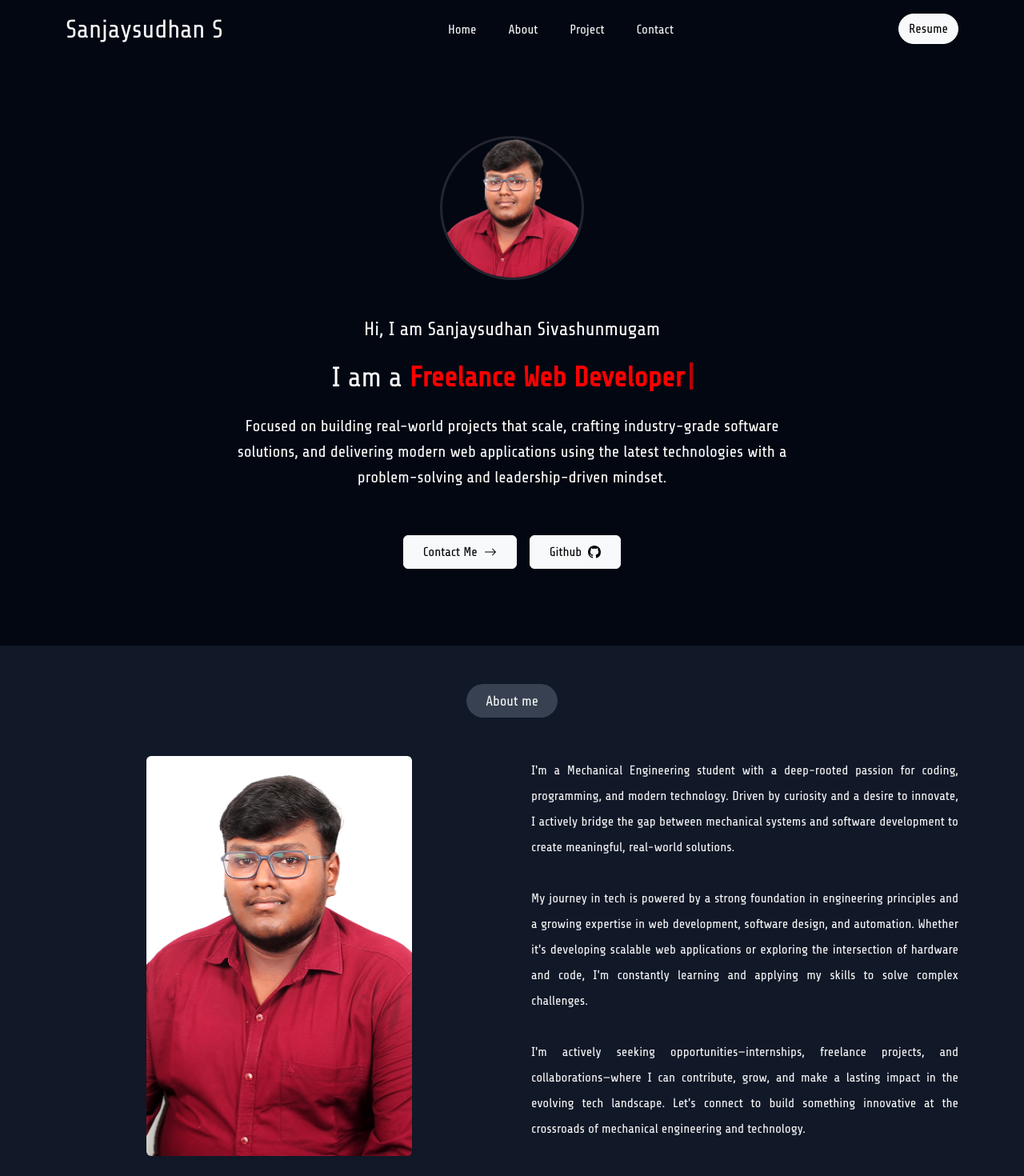
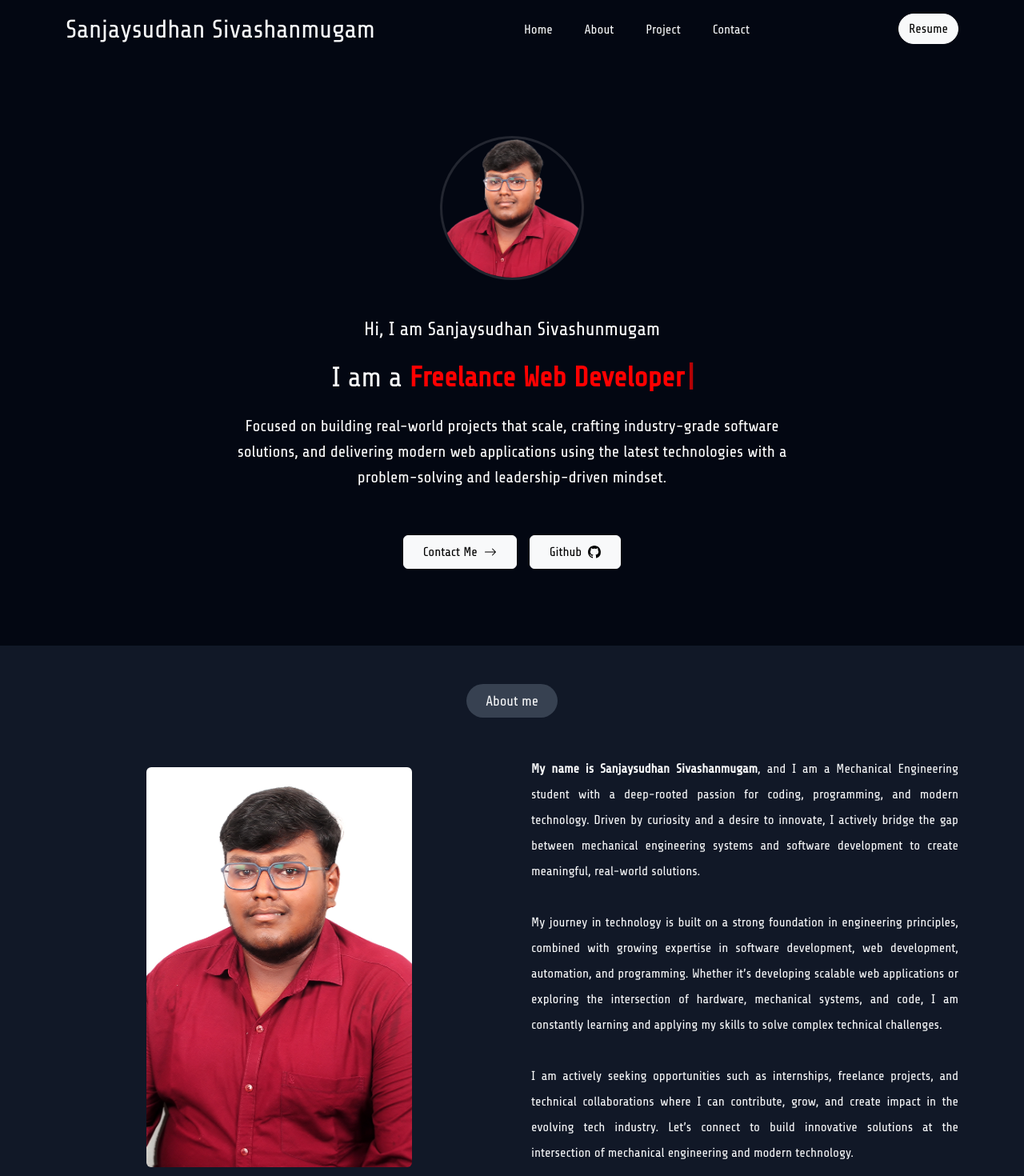
Before and after one commit to SanjaysudhanSivashunmugam/Portfolio3.0, a React (Vite) app: page / in a window 1280 px wide. Shown: the top 1470 px of the page at 80% size. Built offline with nearby package versions, Linux system fonts and the light colour scheme; the HTML template or start-up script is replaced by a standard one.

Commit message:
Done SEO Stuffs

```diff
--- a/index.html
+++ b/index.html
@@ -5,7 +5,7 @@
   <meta charset="UTF-8" />
   <link rel="icon" type="image/svg+xml" href="/vite.svg" />
   <meta name="viewport" content="width=device-width, initial-scale=1.0" />
-  <title>Sanjaysudhan - Portfoilo</title>
+  <title>Sanjaysudhan Sivashanmugam | Aspiring Software Developer</title>
   <link rel="shortcut icon" href="./src/assets/favicon.png" type="image/x-icon">
   <link rel="preconnect" href="https://fonts.googleapis.com">
   <link rel="preconnect" href="https://fonts.gstatic.com" crossorigin>
--- a/src/components/About.jsx
+++ b/src/components/About.jsx
@@ -6,10 +6,10 @@ export default function About() {
             <div className="container py-5 d-flex flex-column align-items-center text-light">
                 {/* Section Title */}
                 <span className="px-4 py-2 rounded-pill text-light mb-4 mb-md-5"
-                      style={{
-                          backgroundColor: "#374151",
-                          fontSize: "1.1rem"
-                      }}>
+                    style={{
+                        backgroundColor: "#374151",
+                        fontSize: "1.1rem"
+                    }}>
                     About me
                 </span>
 
@@ -35,19 +35,24 @@ export default function About() {
                     {/* Text Column */}
                     <div className="col-12 col-lg-6 order-0 order-lg-1">
                         <div className="px-3 px-md-0">
-                            <p className='lh-lg' style={{
-                                textAlign: "justify",
-                                fontSize: "1rem",
-                                lineHeight: "1.7"
-                            }}>
-                                I'm a Mechanical Engineering student with a deep-rooted passion for coding, programming, and modern technology. Driven by curiosity and a desire to innovate, I actively bridge the gap between mechanical systems and software development to create meaningful, real-world solutions.
+                            <p
+                                className="lh-lg"
+                                style={{
+                                    textAlign: "justify",
+                                    fontSize: "1rem"
+                                }}
+                            >
+                                <strong>My name is Sanjaysudhan Sivashanmugam</strong>, and I am a Mechanical Engineering student with a deep-rooted passion for coding, programming, and modern technology. Driven by curiosity and a desire to innovate, I actively bridge the gap between mechanical engineering systems and software development to create meaningful, real-world solutions.
                                 <br /><br />
-                                My journey in tech is powered by a strong foundation in engineering principles and a growing expertise in web development, software design, and automation. Whether it's developing scalable web applications or exploring the intersection of hardware and code, I'm constantly learning and applying my skills to solve complex challenges.
+
+                                My journey in technology is built on a strong foundation in engineering principles, combined with growing expertise in software development, web development, automation, and programming. Whether it’s developing scalable web applications or exploring the intersection of hardware, mechanical systems, and code, I am constantly learning and applying my skills to solve complex technical challenges.
                                 <br /><br />
-                                I'm actively seeking opportunities—internships, freelance projects, and collaborations—where I can contribute, grow, and make a lasting impact in the evolving tech landscape. Let's connect to build something innovative at the crossroads of mechanical engineering and technology.
+
+                                I am actively seeking opportunities such as internships, freelance projects, and technical collaborations where I can contribute, grow, and create impact in the evolving tech industry. Let’s connect to build innovative solutions at the intersection of mechanical engineering and modern technology.
                             </p>
                         </div>
                     </div>
+
                 </div>
             </div>
         </div>
--- a/src/components/Footer.jsx
+++ b/src/components/Footer.jsx
@@ -3,7 +3,10 @@ export default function Footer() {
     return (
         <div className="text-light mb-0" style={{ backgroundColor: "#111827" }}>
             <div className="container py-3" >
-                <p className="mb-0 text-center">Copyright: 2025. Desingned and Developed By Sanjaysudhan S ❤️</p>
+                <p className="mb-0 text-center">
+                    © 2026. Designed and Developed by Sanjaysudhan Sivashanmugam ❤️
+                </p>
+
             </div>
         </div>
     )
--- a/src/components/Navbar.jsx
+++ b/src/components/Navbar.jsx
@@ -4,7 +4,7 @@ function Navbar() {
         <div>
             <nav className="navbar navbar-expand-lg bg">
                 <div className="container text-light">
-                    <a className="navbar-brand fs-2 text-light" href="#">Sanjaysudhan S</a>
+                    <a className="navbar-brand fs-2 text-light" href="#">Sanjaysudhan Sivashanmugam</a>
                     <button className="navbar-toggler shadow-none border-0" type="button" data-bs-toggle="offcanvas" data-bs-target="#offcanvasNavbar" aria-controls="offcanvasNavbar" aria-label="Toggle navigation">
                         <svg xmlns="http://www.w3.org/2000/svg" width="25" height="25" color='white' fill="currentColor" className="bi bi-list" viewBox="0 0 16 16">
                             <path fillRule="evenodd" d="M2.5 12a.5.5 0 0 1 .5-.5h10a.5.5 0 0 1 0 1H3a.5.5 0 0 1-.5-.5m0-4a.5.5 0 0 1 .5-.5h10a.5.5 0 0 1 0 1H3a.5.5 0 0 1-.5-.5m0-4a.5.5 0 0 1 .5-.5h10a.5.5 0 0 1 0 1H3a.5.5 0 0 1-.5-.5" />
```
